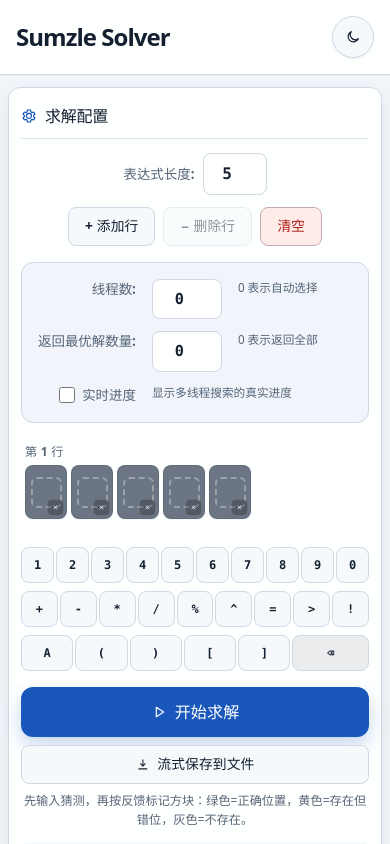
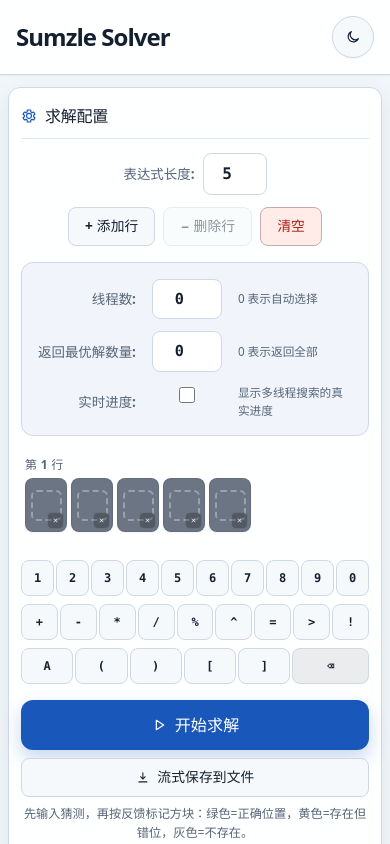
Before and after one commit to SUSTechHSAS/sumzle-hpc-solver, a React (Vite) app in the folder frontend/: page / in a window 390 px wide. Shown: the top 844 px of the page. Built offline with nearby package versions, Linux system fonts and the light colour scheme.

Commit message:
Align progress option with solver controls

```diff
--- a/frontend/src/App.css
+++ b/frontend/src/App.css
@@ -254,6 +254,9 @@ textarea:focus-visible {
 }
 
 .solve-options {
+  display: grid;
+  grid-template-columns: max-content 70px minmax(0, 1fr);
+  align-items: center;
   padding: var(--space-md);
   border: 1px solid var(--color-border);
   border-radius: var(--radius-m);
@@ -265,6 +268,10 @@ textarea:focus-visible {
   display: flex;
   align-items: center;
   gap: var(--space-xs);
+}
+
+.option-control {
+  display: contents;
 }
 
 .length-control label,
@@ -297,6 +304,17 @@ textarea:focus-visible {
   width: 70px;
   padding: var(--space-xs) var(--space-sm);
   font-size: 0.95rem;
+}
+
+.option-control label {
+  justify-self: end;
+  align-self: center;
+  text-align: right;
+}
+
+.option-control .option-input,
+.option-control .option-hint {
+  align-self: center;
 }
 
 .length-input:focus,
@@ -414,17 +432,10 @@ textarea:focus-visible {
   width: 100%;
 }
 
-/* Real-time progress toggle sits inline with the numeric solve options. */
-.option-control-checkbox label {
-  display: inline-flex;
-  align-items: center;
-  gap: var(--space-2xs);
-  cursor: pointer;
-}
-
 .option-control-checkbox input {
   width: 16px;
   height: 16px;
+  justify-self: center;
   cursor: pointer;
   accent-color: var(--fluent-blue);
 }
@@ -548,11 +559,6 @@ textarea:focus-visible {
     flex-direction: column;
   }
 
-  .solve-options {
-    display: grid;
-    grid-template-columns: max-content 70px minmax(0, 1fr);
-  }
-
   .length-control,
   .row-buttons {
     justify-content: center;
@@ -582,15 +588,6 @@ textarea:focus-visible {
     order: 3;
   }
 
-  .option-control {
-    display: contents;
-  }
-
-  .option-control label {
-    justify-self: end;
-    text-align: right;
-  }
-
   .option-control .option-input {
     width: 70px;
   }
@@ -598,18 +595,6 @@ textarea:focus-visible {
   .option-control .option-hint {
     min-width: 0;
     white-space: normal;
-  }
-
-  .option-control-checkbox {
-    display: contents;
-  }
-
-  .option-control-checkbox label {
-    justify-self: end;
-  }
-
-  .option-control-checkbox .option-hint {
-    grid-column: 2 / -1;
   }
 
   .tools-grid {
--- a/frontend/src/App.tsx
+++ b/frontend/src/App.tsx
@@ -346,15 +346,13 @@ export default function App() {
                   <span className="option-hint">0 表示返回全部</span>
                 </div>
                 <div className="option-control option-control-checkbox">
-                  <label htmlFor="progress-toggle">
+                  <label htmlFor="progress-toggle">实时进度:</label>
                   <input
                     id="progress-toggle"
                     type="checkbox"
                     checked={useProgress}
                     onChange={(e) => setUseProgress(e.target.checked)}
                   />
-                    实时进度
-                  </label>
                   <span className="option-hint">显示多线程搜索的真实进度</span>
                 </div>
               </div>
```
Also changed, not shown: 1 other file (tests, documents, lock files or other folders). Lines whose indentation alone changed are shown as unchanged.
